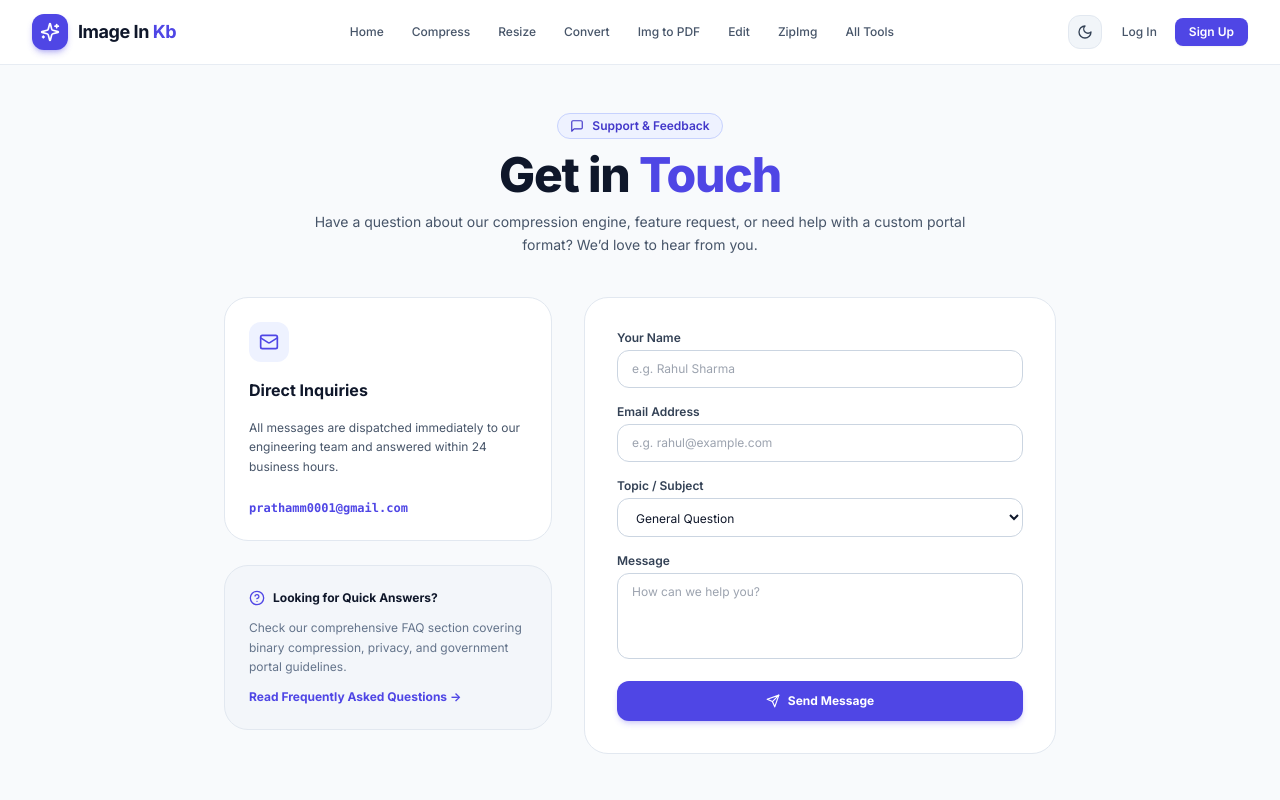
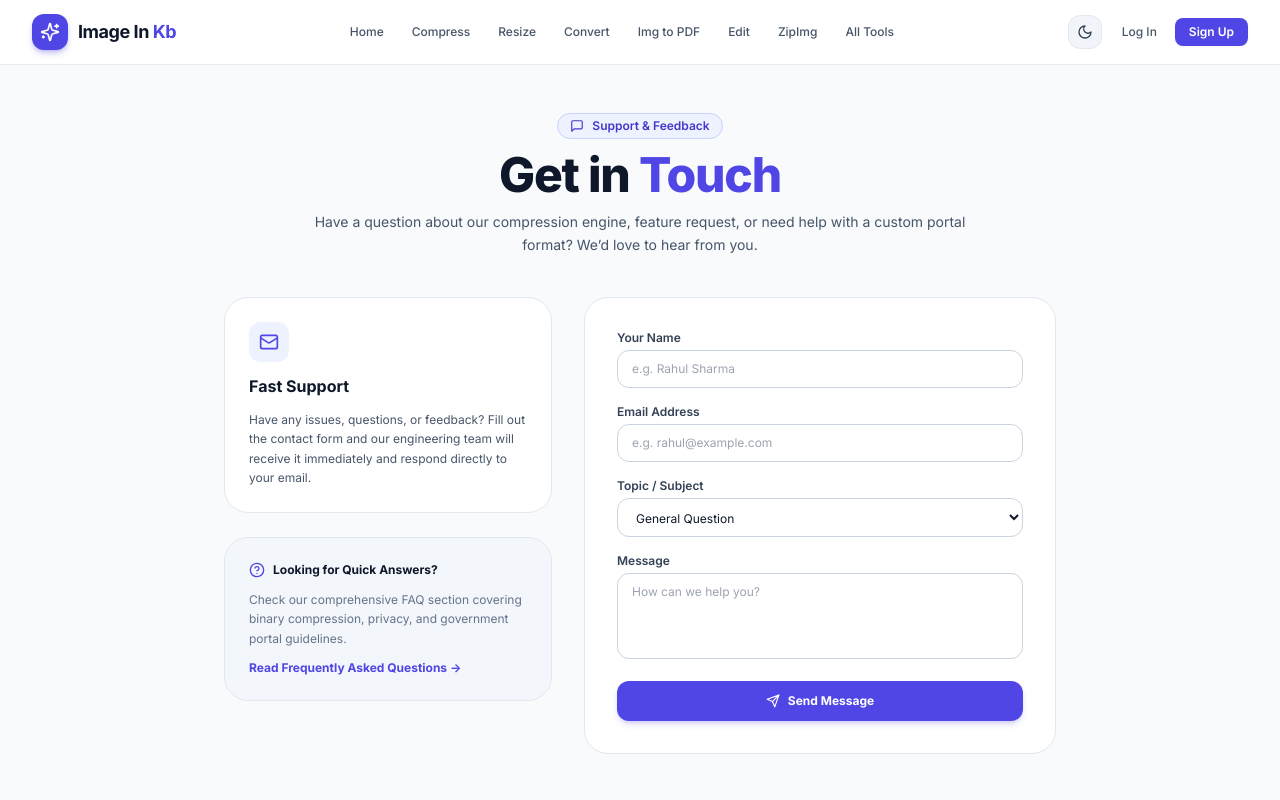
Before and after one commit to prathamshahi1/Image-In-Kb, a React (Vite) app in the folder client/: page /contact in a window 1280 px wide. Shown: the top 800 px of the page. Built offline with nearby package versions, Linux system fonts and the light colour scheme; no server answers; the HTML template or start-up script is replaced by a standard one.

Commit message:
style: Remove public email address text from Contact page while preserving behind-the-scenes Resend email notifications

```diff
--- a/client/src/pages/ContactUs.jsx
+++ b/client/src/pages/ContactUs.jsx
@@ -130,17 +130,14 @@ export default function ContactUs() {
 
         {/* Contact Info Sidebar (5 cols) */}
         <div className="md:col-span-5 space-y-6">
-          <div className="p-6 rounded-3xl bg-white dark:bg-[#0e1424]/90 border border-slate-200 dark:border-slate-800 shadow-xs space-y-4">
+          <div className="p-6 rounded-3xl bg-white dark:bg-[#0e1424]/90 border border-slate-200 dark:border-slate-800 shadow-xs space-y-3">
             <div className="w-10 h-10 rounded-xl bg-indigo-50 dark:bg-indigo-500/10 text-indigo-600 dark:text-indigo-400 flex items-center justify-center font-bold">
               <Mail className="w-5 h-5" />
             </div>
-            <h3 className="text-base font-bold text-slate-900 dark:text-white">Direct Inquiries</h3>
+            <h3 className="text-base font-bold text-slate-900 dark:text-white">Fast Support</h3>
             <p className="text-xs text-slate-600 dark:text-slate-400 leading-relaxed">
-              All messages are dispatched immediately to our engineering team and answered within 24 business hours.
+              Have any issues, questions, or feedback? Fill out the contact form and our engineering team will receive it immediately and respond directly to your email.
             </p>
-            <div className="pt-2 text-xs font-mono text-indigo-600 dark:text-indigo-400 font-semibold">
-              prathamm0001@gmail.com
-            </div>
           </div>
 
           <div className="p-6 rounded-3xl bg-slate-100/70 dark:bg-slate-950/70 border border-slate-200 dark:border-slate-800 space-y-3">
```
